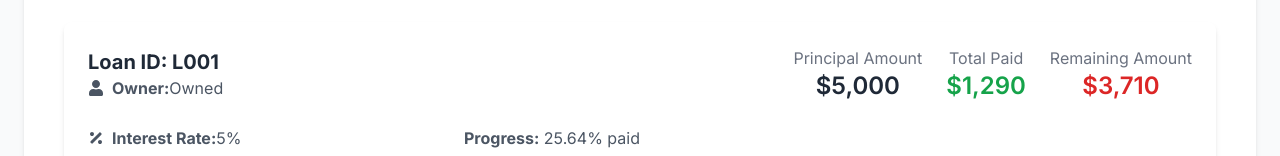
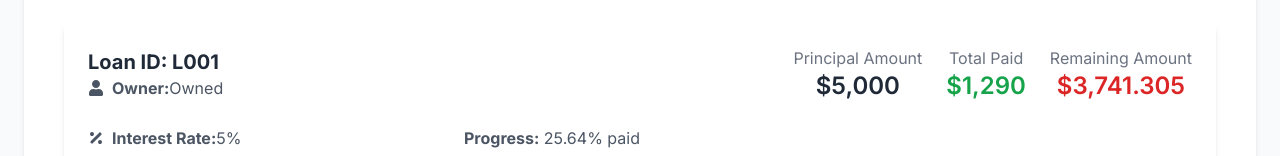
Before and after one commit to AritraRoy0/GFY, a Next.js app in the folder client/: page /dashboard in a window 1280 px wide. Shown: the part 2421-2577 px from the top of the page. Built offline with nearby package versions, Linux system fonts and the light colour scheme.

Commit message:
Client: Fixing Logo

```diff
--- a/client/src/app/dashboard/LoanProgress.tsx
+++ b/client/src/app/dashboard/LoanProgress.tsx
@@ -9,14 +9,19 @@ import {
   FaCalendarAlt,
   FaUser,
 } from "react-icons/fa";
-import { PieChart, Pie, Cell, Tooltip, Legend, ResponsiveContainer } from "recharts";
-import loans from "./MockLoans"; // Importing the loans constant
 import {
-  calculateTotalAmountToBePaid,
-} from "./utils/loanUtils";
+  PieChart,
+  Pie,
+  Cell,
+  Tooltip,
+  Legend,
+  ResponsiveContainer,
+} from "recharts";
+import loans from "./MockLoans";
+import { calculateTotalAmountToBePaid } from "./utils/loanUtils";
 import { Loan } from "../models/Loan";
 
-interface LoanProgressProps {
+interface LoanDetailProps {
   loan: Loan;
 }
 
@@ -33,10 +38,24 @@ const capitalizeFirstLetter = (str: string): string => {
 };
 
 /**
- * Progress Component: Displays detailed progress for a single loan.
+ * LoanDetail Component: Displays detailed progress for a single loan.
  */
-const Progress: React.FC<LoanProgressProps> = ({ loan }) => {
-  const { id, owner, principalAmount, interestRate, termWeeks, paymentsMade } = loan;
+const LoanDetail: React.FC<LoanDetailProps> = ({ loan }) => {
+  const {
+    id,
+    owner,
+    principalAmount,
+    interestRate,
+    termWeeks,
+    weeklyInstallment,
+    paymentsMade,
+  } = loan;
+
+  // Calculate total amount to be paid (principal + interest)
+  const totalAmountToBePaid = useMemo(
+    () => calculateTotalAmountToBePaid(loan),
+    [loan]
+  );
 
   // Calculate total paid
   const totalPaid = useMemo(
@@ -45,16 +64,16 @@ const Progress: React.FC<LoanProgressProps> = ({ loan }) => {
   );
 
   // Calculate remaining amount
-  const remainingAmount = useMemo(() => principalAmount - totalPaid, [principalAmount, totalPaid]);
-
-  // Calculate total amount to be paid (principal + interest)
-  const totalAmountToBePaid = useMemo(() => calculateTotalAmountToBePaid(loan), [loan]);
+  const remainingAmount = useMemo(
+    () => totalAmountToBePaid - totalPaid,
+    [totalAmountToBePaid, totalPaid]
+  );
 
   // Calculate progress percentage
-  const progressPercentage = useMemo(
-    () => (totalPaid / totalAmountToBePaid) * 100,
-    [totalPaid, totalAmountToBePaid]
-  );
+  const progressPercentage = useMemo(() => {
+    const percentage = (totalPaid / totalAmountToBePaid) * 100;
+    return isNaN(percentage) ? 0 : percentage;
+  }, [totalPaid, totalAmountToBePaid]);
 
   // Prepare data for PieChart
   const data = useMemo(
@@ -72,7 +91,8 @@ const Progress: React.FC<LoanProgressProps> = ({ loan }) => {
         <div className="mb-4 md:mb-0">
           <h2 className="text-xl font-bold text-gray-800">Loan ID: {id}</h2>
           <p className="text-gray-600 flex items-center">
-            <FaUser className="mr-2" /> <strong>Owner:</strong> {capitalizeFirstLetter(owner)}
+            <FaUser className="mr-2" /> <strong>Owner:</strong>{" "}
+            {capitalizeFirstLetter(owner)}
           </p>
         </div>
         <div className="flex space-x-6">
@@ -110,7 +130,7 @@ const Progress: React.FC<LoanProgressProps> = ({ loan }) => {
           </p>
           <p className="text-gray-600 flex items-center mb-2">
             <FaDollarSign className="mr-2" /> <strong>Weekly Payment:</strong>{" "}
-            ${loan.weeklyInstallment.toFixed(2)}
+            ${weeklyInstallment.toFixed(2)}
           </p>
         </div>
 
@@ -147,7 +167,10 @@ const Progress: React.FC<LoanProgressProps> = ({ loan }) => {
               }
             >
               {data.map((entry, index) => (
-                <Cell key={`cell-${index}`} fill={COLORS[index % COLORS.length]} />
+                <Cell
+                  key={`cell-${index}`}
+                  fill={COLORS[index % COLORS.length]}
+                />
               ))}
             </Pie>
             <Tooltip
@@ -170,7 +193,7 @@ const LoanProgress: React.FC = () => {
     <div className="max-w-7xl mx-auto px-4 py-8">
       <h1 className="text-3xl font-bold text-gray-800 mb-6">Your Loans</h1>
       {loans.map((loan) => (
-        <Progress key={loan.id} loan={loan} />
+        <LoanDetail key={loan.id} loan={loan} />
       ))}
     </div>
   );
--- a/client/src/app/dashboard/utils/loanUtils.ts
+++ b/client/src/app/dashboard/utils/loanUtils.ts
@@ -76,7 +76,7 @@ export const calculateTotalInterestToPay = (loans: Loan[]): number => {
 };
 
 /**
- * Calculates the total amount to be paid for a single loan.
+ * Calculates the total amount to be paid for a loan, including interest.
  * @param loan - A single Loan object.
  * @returns Total amount to be paid for the loan.
  */
--- a/client/src/app/models/Loan.ts
+++ b/client/src/app/models/Loan.ts
@@ -16,20 +16,19 @@ export interface Payment {
   }
 
   /**
-   * Function to calculate weekly installment using the formula for an installment loan
-   * @param principal - Principal amount of the loan
-   * @param annualInterestRate - Annual interest rate in percentage
-   * @param termWeeks - Term of the loan in weeks
-   * @returns Weekly installment amount
+   * Calculates the weekly installment for a loan using the amortization formula.
+   * @param principalAmount - The principal amount of the loan.
+   * @param annualInterestRate - The annual interest rate in percentage.
+   * @param termWeeks - The loan term in weeks.
+   * @returns The weekly installment amount.
    */
-  export const calculateWeeklyInstallment = (
-	principal: number,
+  export function calculateWeeklyInstallment(
+	principalAmount: number,
 	annualInterestRate: number,
 	termWeeks: number
-  ): number => {
-	const weeklyInterestRate = annualInterestRate / 52 / 100;
-	const installment =
-	  (principal * weeklyInterestRate) /
-	  (1 - Math.pow(1 + weeklyInterestRate, -termWeeks));
-	return parseFloat(installment.toFixed(2));
-  };
+  ): number {
+	const weeklyInterestRate = annualInterestRate / 100 / 52;
+	const numerator = weeklyInterestRate * principalAmount;
+	const denominator = 1 - Math.pow(1 + weeklyInterestRate, -termWeeks);
+	return numerator / denominator;
+  }
```
